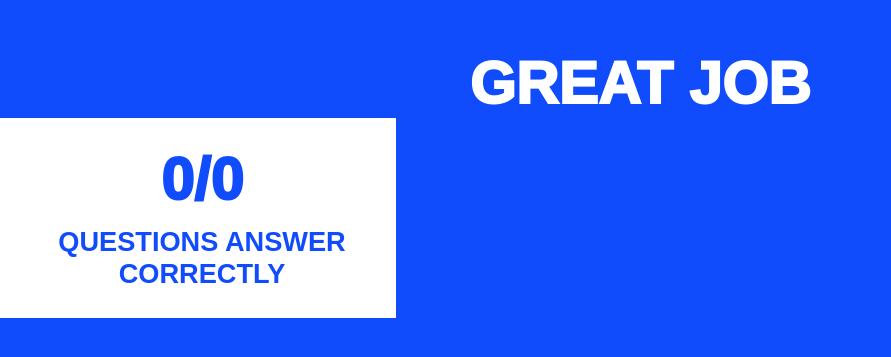
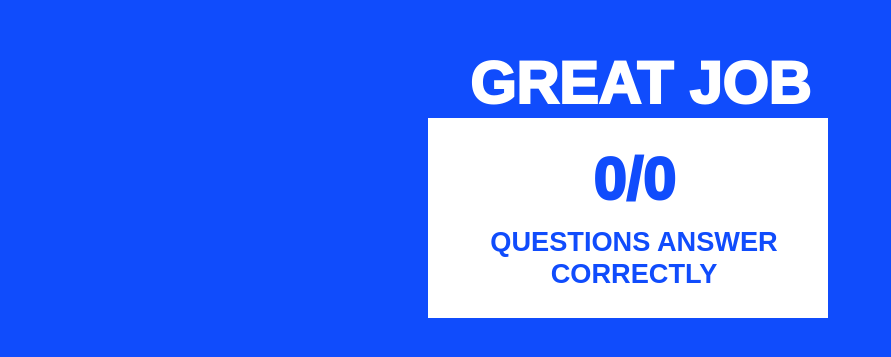
Before and after one commit to jivko25/Boom-Quiz, a Next.js app in the folder app/: page /final in a window 1280 px wide. Shown: the part 199-556 px from the top of the page, without its empty margins (0-891 px from the left). Built offline with nearby package versions, Linux system fonts and the light colour scheme; a web font is replaced by a local one.

Commit message:
Fix width

```diff
--- a/app/src/components/finalPoints/FinalPoints.module.scss
+++ b/app/src/components/finalPoints/FinalPoints.module.scss
@@ -4,13 +4,16 @@
     margin: auto;
     position: relative;
     top: 30vh;
+    max-width: 400px !important;
+    width: 100%;
 }
 
 .info{
     margin: auto;
     position: relative;
     padding: 15px;
-    width: 400px !important;
+    max-width: 400px !important;
+    width: 100%;
     height: 200px;
     background-color: colors.$secondary_main;
 }
```
